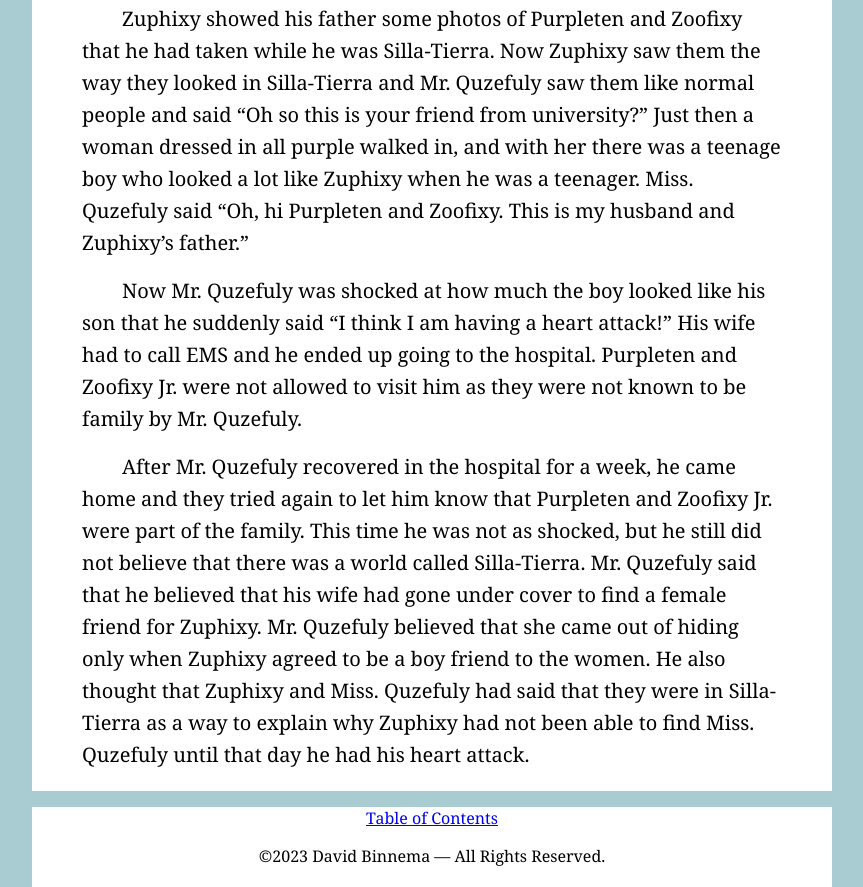
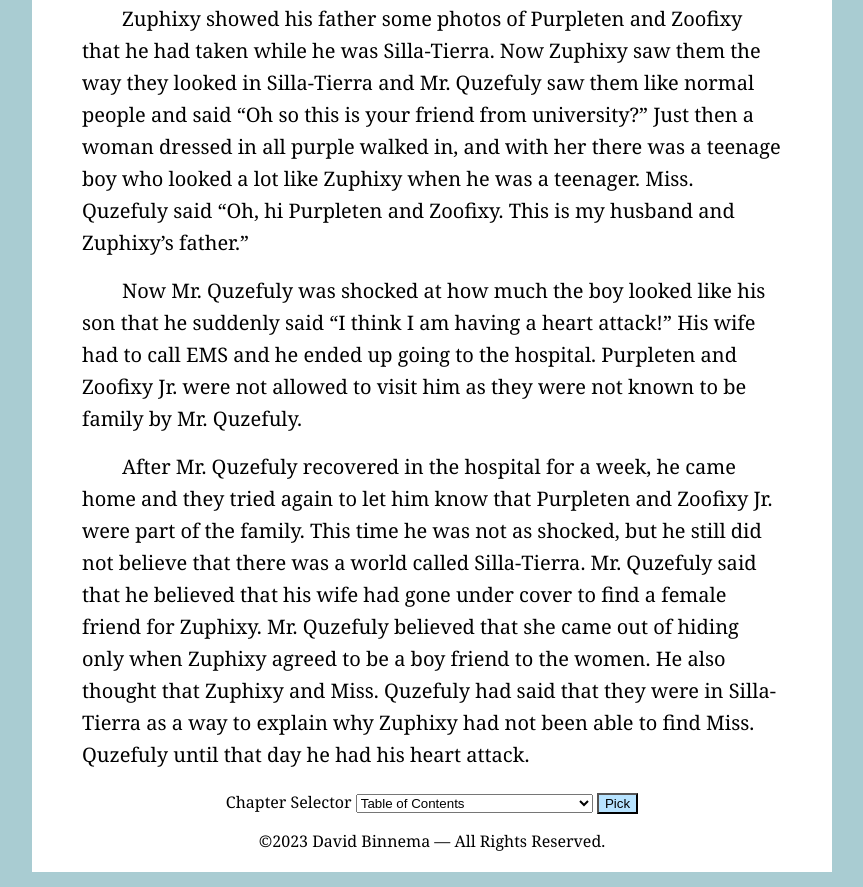
Before and after one commit to MysteriousWheelchair/mysteriouswheelchair-website, a plain HTML site: page book2/ch7.html in a window 1280 px wide. Shown: the part 1391-2278 px from the top of the page, without its empty margins (208-1071 px from the left). Drawn offline with Linux system fonts and the light colour scheme.

Commit message:
Update ch7.html

```diff
--- a/book2/ch7.html
+++ b/book2/ch7.html
@@ -18,7 +18,10 @@ How Many Mysterious Wheelchairs are there?
 <label for="chapter-select">Chapter Selector</label>
   <select id="chapter-select">
       <option value="index.html">Table of Contents</option>
+   	  <option value="../index.html">Home</option>
+	  <option value="../toc.html">The Mysterious Wheelchair (book 1)</option>
 
+      <option value="index.html">Table of Contents</option>
 	  <option value="ch1.html"> Chapter 1</option>
     <option value="ch2.html" >Chapter 2</option>
     <option value="ch3.html">Chapter 3</option>
@@ -27,7 +30,7 @@ How Many Mysterious Wheelchairs are there?
     <option value="ch6.html">Chapter 6</option>
     <option value="ch7.html">Chapter 7</option>
       <option value="about.html">About Auther</option>
-
+    <option value="Audiobook.html">Audiobook</option>
    <option value="https://www.lulu.com/shop/david-binnema/how-many-mysterious-wheelchairs-are-there/paperback/product-47w8y2.html?page=1&pageSize=4"> but paper copy </a>
 
 
@@ -36,7 +39,6 @@ How Many Mysterious Wheelchairs are there?
   <button type="button" onclick="location = document.getElementById('chapter-select').value;" >Pick </button>
 </div>
     </nav>
-
 
 
 
@@ -60,7 +62,31 @@ After Mr. Quzefuly recovered in the hospital for a week, he came home and they t
 </main>
 <footer>
 
-<p> <a href ="index.html">Table of Contents</a></p>
+<div style="text-align:center;>
+<label for="chapter-select">Chapter Selector</label>
+  <select id="chapter-select-bottom">
+      <option value="index.html">Table of Contents</option>
+   	  <option value="../index.html">Home</option>
+	  <option value="../toc.html">The Mysterious Wheelchair (book 1)</option>
+
+      <option value="index.html">Table of Contents</option>
+	  <option value="ch1.html"> Chapter 1</option>
+    <option value="ch2.html" >Chapter 2</option>
+    <option value="ch3.html">Chapter 3</option>
+    <option value="ch4.html">Chapter 4</option>
+    <option value="ch5.html">Chapter 5</option>
+    <option value="ch6.html">Chapter 6</option>
+    <option value="ch7.html">Chapter 7</option>
+      <option value="about.html">About Auther</option>
+    <option value="Audiobook.html">Audiobook</option>
+   <option value="https://www.lulu.com/shop/david-binnema/how-many-mysterious-wheelchairs-are-there/paperback/product-47w8y2.html?page=1&pageSize=4"> but paper copy </a>
+
+
+    <!-- Add all chapters here -->
+  </select>
+  <button type="button" onclick="location = document.getElementById('chapter-select-bottom').value;" >Pick </button>
+</div>
+    </nav>
 <p > ©2023 David Binnema — All Rights Reserved.</p>
 </footer>
 </body>
```
